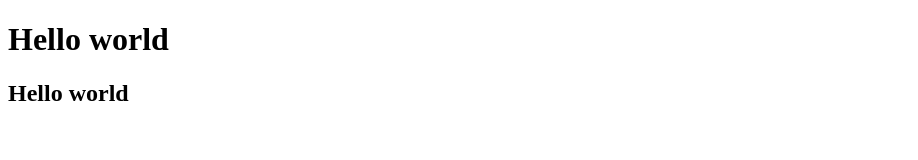
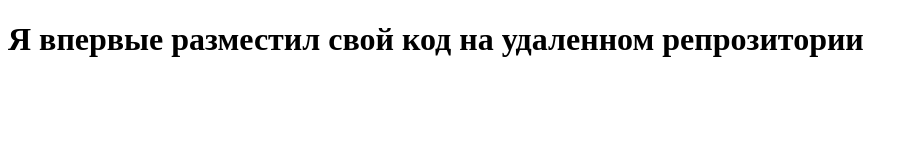
Before and after one commit to vladislavoch4ko/test_bombi, a plain HTML site: page index.html in a window 1280 px wide. Shown: the whole page, without its empty margins (0-918 px from the left). Drawn offline with Linux system fonts and the light colour scheme.

Commit message:
New commit

```diff
--- a/index.html
+++ b/index.html
@@ -3,10 +3,9 @@
 <head>
     <meta charset="UTF-8">
     <meta name="viewport" content="width=device-width, initial-scale=1.0">
-    <title>Document</title>
+    <title>New git project</title>
 </head>
 <body>
-    <h1>Hello world</h1>
-    <h2>Hello world</h2>
+    <h1>Я впервые разместил свой код на удаленном репрозитории</h1>
 </body>
 </html>
```
